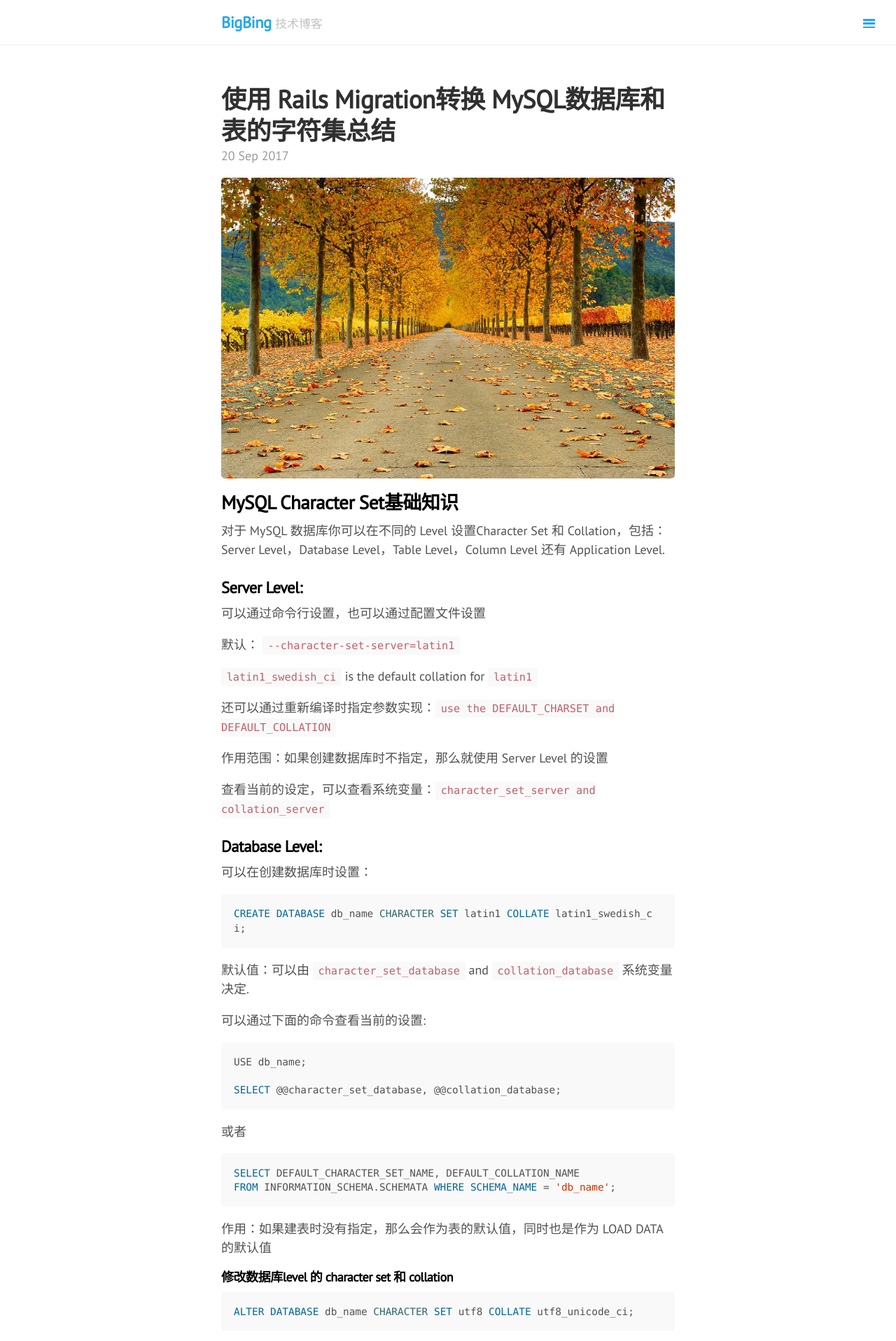
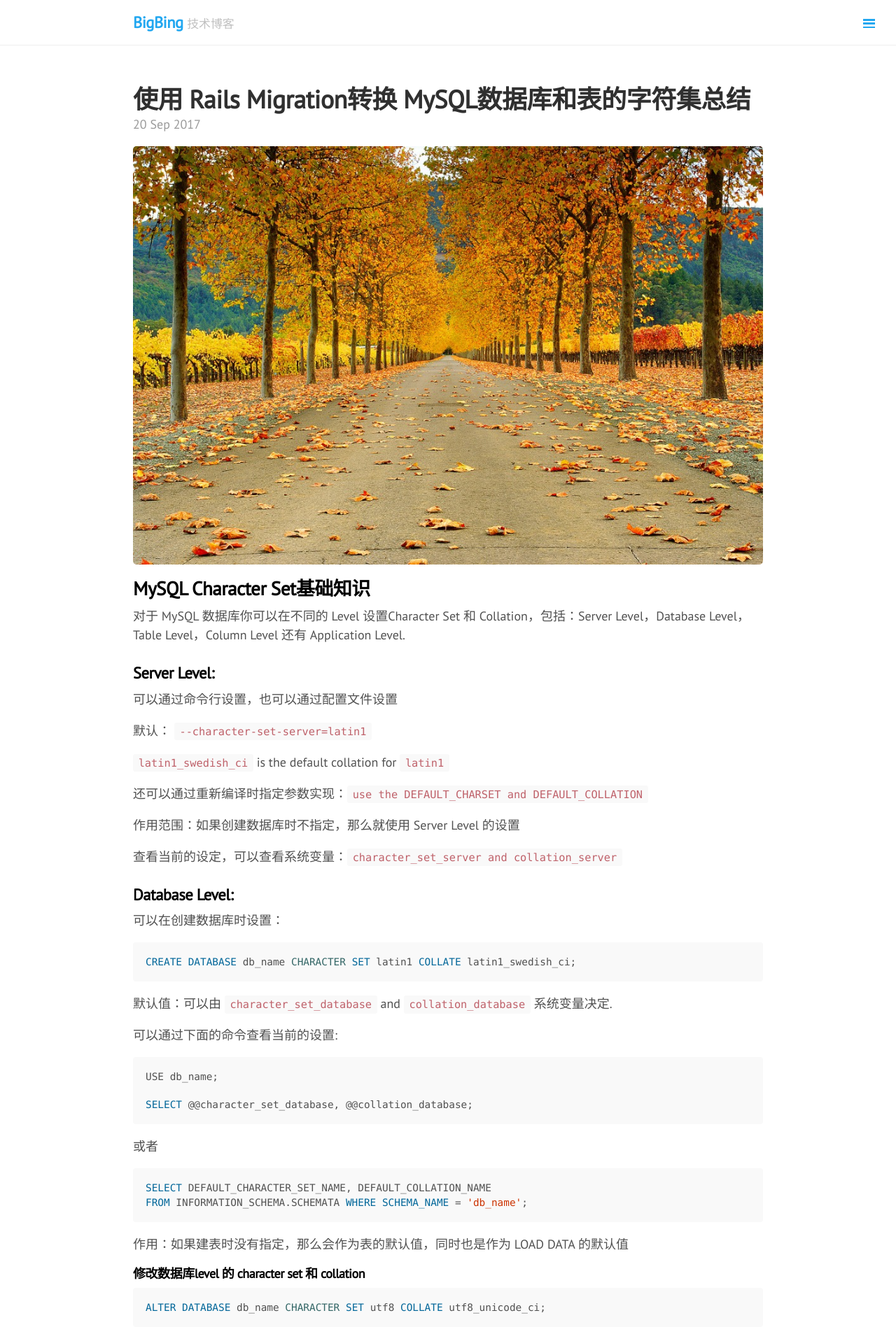
Before and after one commit to bingxie/bingxie.github.io, a Jekyll site: the page built from _posts/2017-09-20-rails-migration-mysql-character-set.md, in a window 1280 px wide. Shown: the top 1917 px of the page at 70% size. Built offline with Jekyll 4.4.1, drawn with Linux system fonts in a browser that asks for light colours; comment, search, counter and statistics services are not loaded; some of the changed text lies outside the part shown.

Commit message:
Update the content width

````diff
--- a/_posts/2017-09-20-rails-migration-mysql-character-set.md
+++ b/_posts/2017-09-20-rails-migration-mysql-character-set.md
@@ -61,7 +61,7 @@ ALTER DATABASE db_name CHARACTER SET utf8 COLLATE utf8_unicode_ci;
 
 或者单独修改
 
-```
+```sql
 ALTER DATABASE my_database DEFAULT COLLATE utf8_unicode_ci;
 
 ALTER DATABASE my_database DEFAULT CHARACTER SET utf8;
@@ -167,5 +167,6 @@ end
 
 在 Rails Console 或者 Runner 中执行 SQL语句，可以使用 `ActiveRecord::Migration.execute("SQL")`
 
+---
 参考文章：
   [How to change all columns' and tables' collation to 'utf8_bin' in MySQL](https://confluence.atlassian.com/jirakb/how-to-change-all-columns-and-tables-collation-to-utf8_bin-in-mysql-601456761.html)
--- a/public/css/lanyon.css
+++ b/public/css/lanyon.css
@@ -88,7 +88,7 @@ h1, h2, h3, h4, h5, h6 {
 }
 @media (min-width: 56em) {
   .container {
-    max-width: 38rem;
+    max-width: 52rem;
   }
 }
 
````
